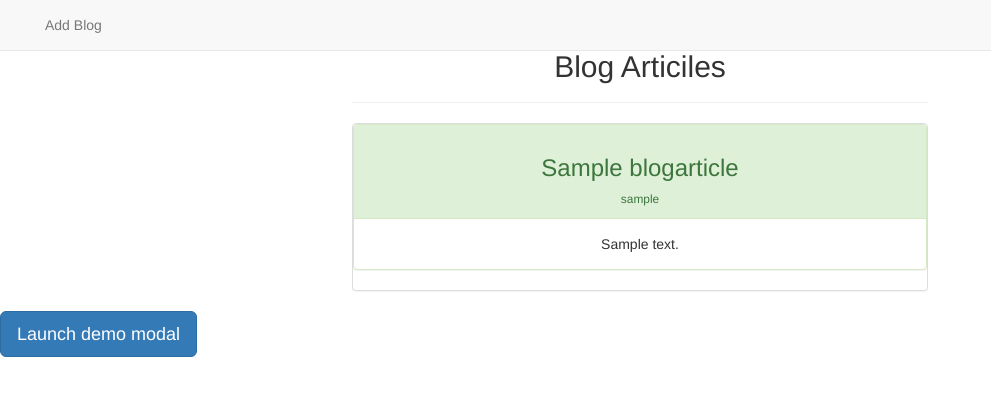
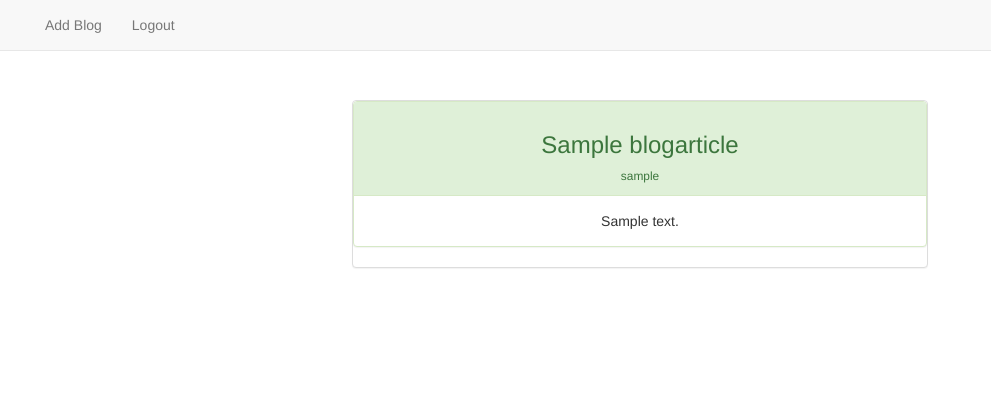
Before and after one commit to VampireTeeth/simple_blog, a Django app: template blogapp/templates/index.html in a window 1280 px wide. Shown: the top 396 px of the page, without its empty margins (0-991 px from the left). Run offline with Django 3.2, Linux system fonts and the light colour scheme; the template is opened without the code that fills it: values that come from a table or form of the project are taken from there, others are empty; tables that the repository leaves empty hold one stand-in row (values such as "Sample post"); parts of the project's set-up code (start-up, migrations or seed data) failed here and were passed over; some libraries are stand-ins or nearby versions.

Commit message:
add blog

```diff
--- a/blogapp/templates/index.html
+++ b/blogapp/templates/index.html
@@ -1,7 +1,8 @@
 <html>
   <head>
-    <script src="http://maxcdn.bootstrapcdn.com/bootstrap/3.3.4/js/bootstrap.min.js"></script>
-    <link href="http://maxcdn.bootstrapcdn.com/bootstrap/3.3.4/css/bootstrap.min.css" rel="stylesheet"/>
+    <script src="//code.jquery.com/jquery-1.11.2.min.js"></script>
+    <script src="//maxcdn.bootstrapcdn.com/bootstrap/3.3.4/js/bootstrap.min.js"></script>
+    <link href="//maxcdn.bootstrapcdn.com/bootstrap/3.3.4/css/bootstrap.min.css" rel="stylesheet"/>
   </head>
   <body>
 
@@ -26,7 +27,7 @@
 
       .blog
       {
-      margin-top: 0px;
+      margin-top: 100px;
       width: 45%;
       margin-left: auto;
       margin-right: auto;
@@ -37,17 +38,18 @@
       <ul class="nav navbar-nav">
         {% if user != None %}
         <a class="navbar-brand" href="#">{{user.username}}</a>
-        <li><a href="#">Add Blog</a></li>
+        <li><a href="#" data-toggle="modal" data-target="#addblog">Add Blog</a></li>
+        <li><a href="/logout/">Logout</a></li>
         {% else %}
-        <li><a data-toggle="modal" data-target="#myLogin">Login</a></li>
-        <li><button class="btn btn-success" data-toggle="modal" data-target="#myLogin">Login</button></li>
+        <li><a href="#" data-toggle="modal" data-target="#myLogin">Login</a></li>
         {% endif %}
       </ul>
     </nav>
-
+    <!--
     <div class="page-header centerdiv">
       <h2>Blog Articiles</h2>
     </div>
+    -->
 
     <div class="panel panel-default blog">
       {% for blog in blogs %}
@@ -64,11 +66,15 @@
     </div>
 
 
-    <div
     <div class="modal fade" id="myLogin">
       <div class="modal-dialog">
         <div class="modal-content">
-          <form method="post">
+          <div class="modal-header">
+            <button type="button" class="close" data-dismiss="modal" aria-label="Close">
+              <span aria-hidden="true">&times;</span>
+            </button>
+          </div>
+          <form method="post" action="#">
             {% csrf_token %}
             <div class="modal-body login">
               <b>Username:</b>
@@ -81,34 +87,38 @@
               <input type="submit" class="btn btn-success pull-left" value="Login"/>
             </div>
           </form>
+          <!--
           <button type="button" class="btn btn-default" data-dismiss="modal">Close</button>
-        </div>
-      </div>
-    </div>
+          -->
 
-<!-- Button trigger modal -->
-<button type="button" class="btn btn-primary btn-lg" data-toggle="modal" data-target="#myModal">
-  Launch demo modal
-</button>
+        </div> <!-- end modal-content -->
+      </div> <!-- end modal-dialog -->
+    </div> <!-- end modal -->
 
-<!-- Modal -->
-<div class="modal fade" id="myModal" tabindex="-1" role="dialog" aria-labelledby="myModalLabel" aria-hidden="true">
+    <div class="modal fade" id="addblog">
       <div class="modal-dialog">
         <div class="modal-content">
           <div class="modal-header">
-        <button type="button" class="close" data-dismiss="modal" aria-label="Close"><span aria-hidden="true">&times;</span></button>
-        <h4 class="modal-title" id="myModalLabel">Modal title</h4>
+            <button type="button" class="close" data-dismiss="modal" aria-label="Close">
+              <span aria-hidden="true">&times;</span>
+            </button>
           </div>
-      <div class="modal-body">
-        ...
+          <form method="post" action="/addblog/">
+            {% csrf_token %}
+            <div class="modal-body login">
+              <b>Title:</b>
+              <input class="form-control" name="title"/>
+              <b>Blog Content:</b>
+              <input class="form-control" name="blog_content"/>
             </div>
+
             <div class="modal-footer">
-        <button type="button" class="btn btn-default" data-dismiss="modal">Close</button>
-        <button type="button" class="btn btn-primary">Save changes</button>
+              <input type="submit" class="btn btn-success pull-left" value="Add"/>
             </div>
-    </div>
-  </div>
-</div>
+          </form>
+        </div> <!-- end modal-content -->
+      </div> <!-- end modal-dialog -->
+    </div> <!-- end modal -->
 
   </body>
 </html>
--- a/simple_blog/urls.py
+++ b/simple_blog/urls.py
@@ -9,4 +9,6 @@ urlpatterns = [
 
     url(r'^$', views.index, name='index'),
     url(r'^admin/', include(admin.site.urls)),
+    url(r'^addblog/', views.createBlog, name='addblog'),
+    url(r'^logout/', 'django.contrib.auth.views.logout', {'next_page': '/'}),
 ]
```
Also changed, not shown: blogapp/views.py (+16 -7 lines). Lines whose indentation alone changed are shown as unchanged.
